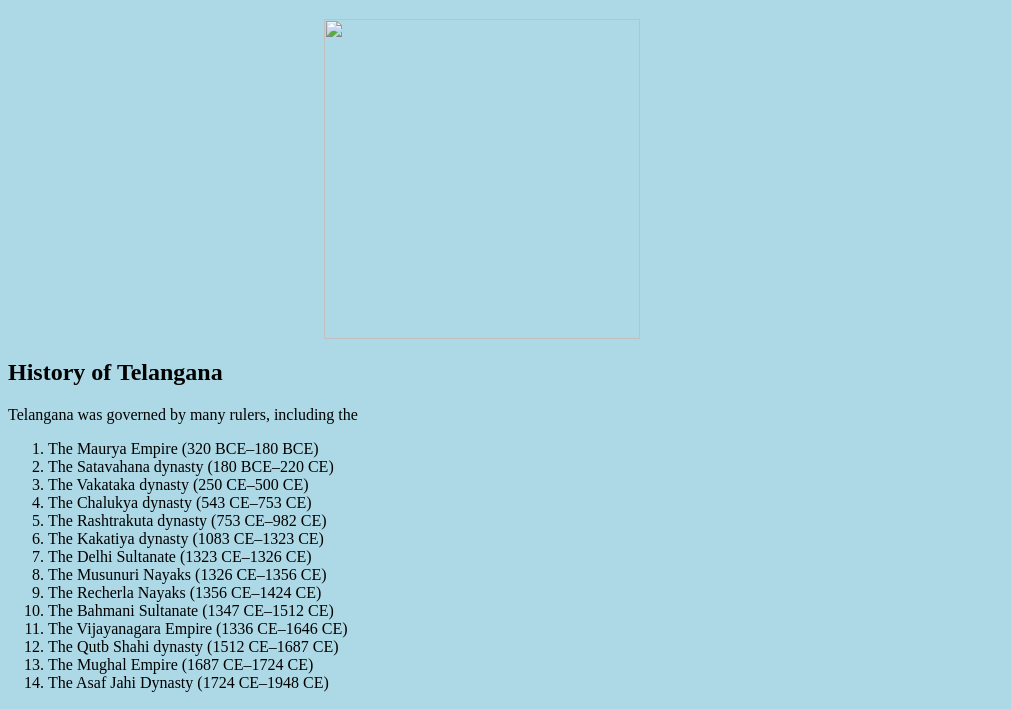
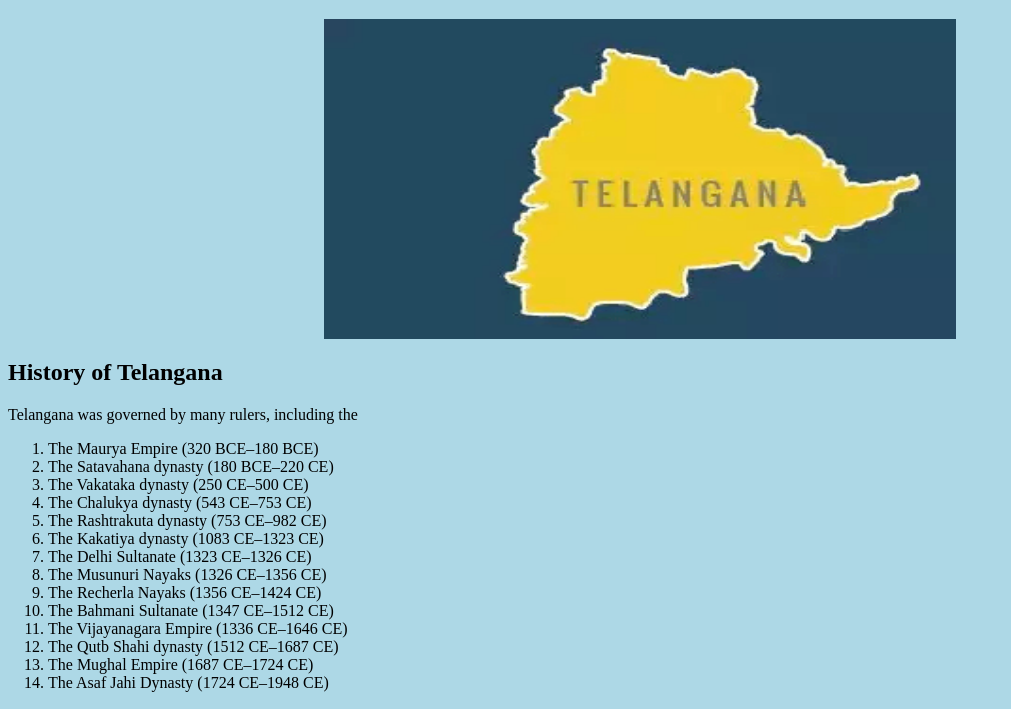
Before and after one commit to Shashank-08/ICT-Summative-Assessment-2, a plain HTML site: page history.html in a window 1280 px wide. Shown: the part 61-770 px from the top of the page, without its empty margins (0-1011 px from the left). Drawn offline with Linux system fonts and the light colour scheme.

Commit message:
Update history.html

```diff
--- a/history.html
+++ b/history.html
@@ -5,7 +5,7 @@
     <h1>History</h1>
   </head>
   <body>
-    <img src = "math.png" height = 320 width = 80 class="center">
+    <img src = "telangana1.png" height = 320 width = 80 class="center">
 <h2>History of Telangana</h2>
 <p>Telangana was governed by many rulers, including the
   <ol>
```
